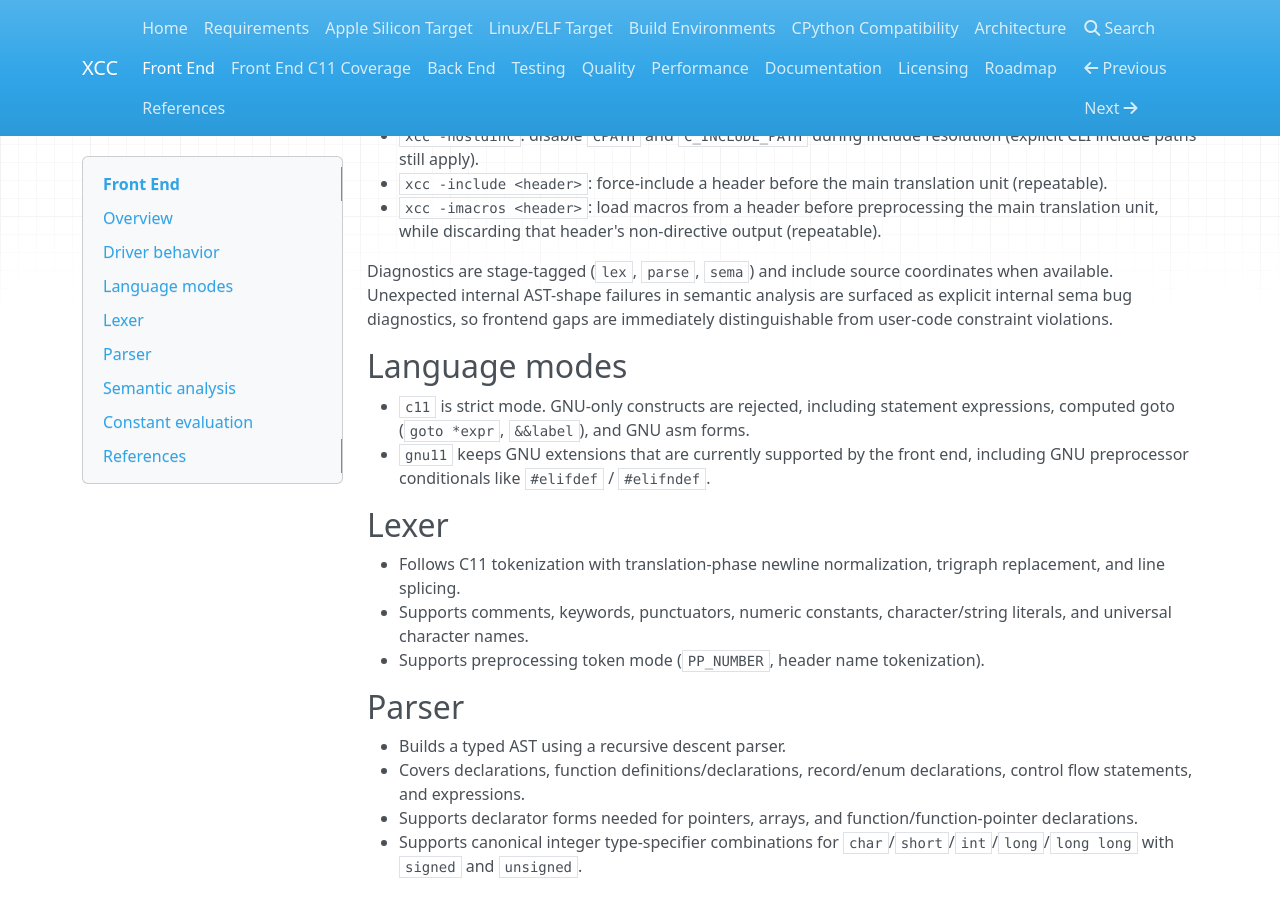
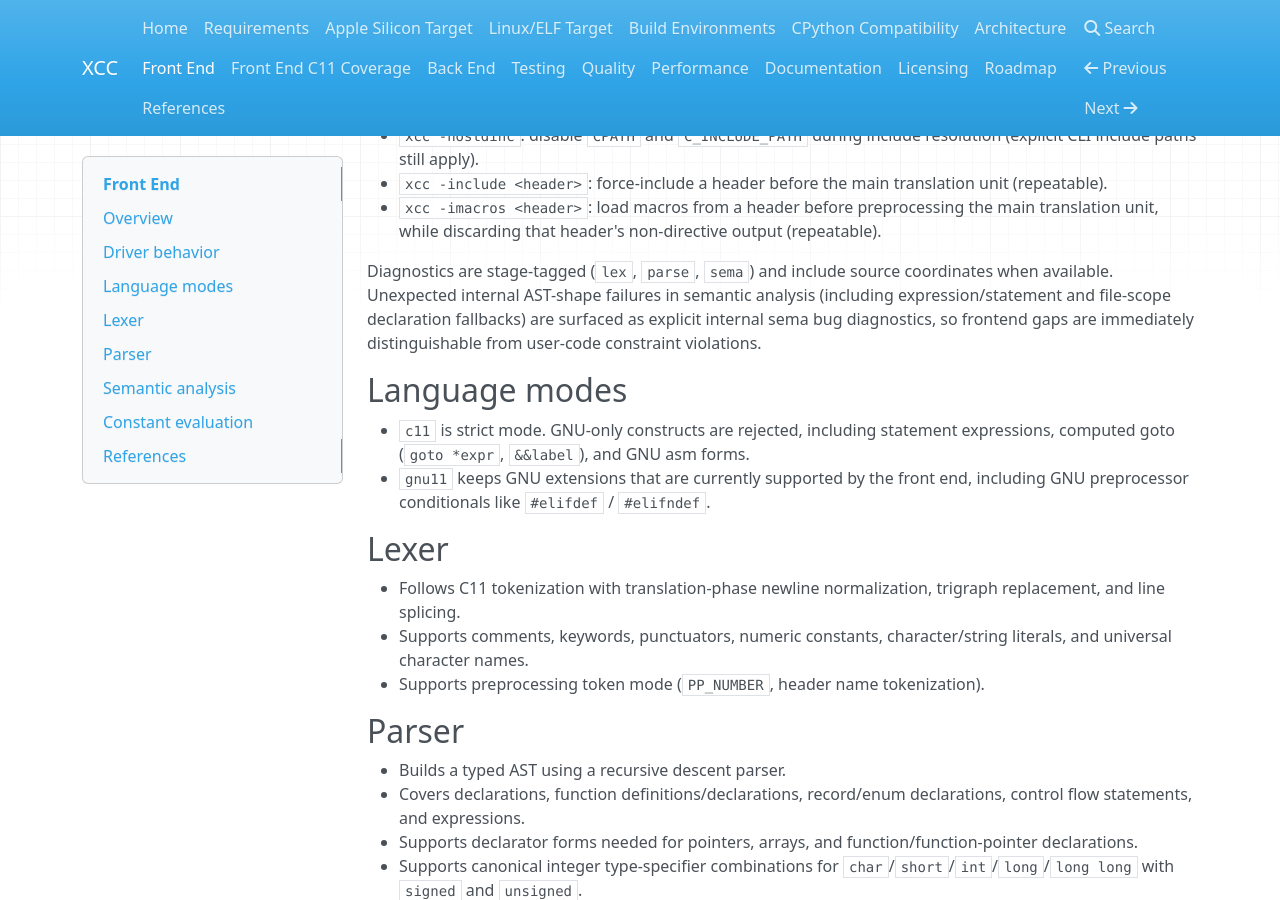
Before and after one commit to tcztzy/xcc, an MkDocs documentation site: the page built from docs/frontend.md, in a window 1280 px wide and 900 px high, scrolled down 608 px. Built offline with MkDocs 1.6.1, drawn with Linux system fonts in a browser that asks for light colours; nearby versions of some CDN libraries.

Commit message:
sema: mark file-scope fallback diagnostics as internal bugs

```diff
--- a/docs/frontend.md
+++ b/docs/frontend.md
@@ -27,7 +27,7 @@ The `xcc` CLI runs the front end and exits non-zero on diagnostics.
 - `xcc -imacros <header>`: load macros from a header before preprocessing the main translation unit, while discarding that header's non-directive output (repeatable).
 
 Diagnostics are stage-tagged (`lex`, `parse`, `sema`) and include source coordinates when available.
-Unexpected internal AST-shape failures in semantic analysis are surfaced as explicit internal sema bug diagnostics, so frontend gaps are immediately distinguishable from user-code constraint violations.
+Unexpected internal AST-shape failures in semantic analysis (including expression/statement and file-scope declaration fallbacks) are surfaced as explicit internal sema bug diagnostics, so frontend gaps are immediately distinguishable from user-code constraint violations.
 
 ## Language modes
 
```
Also changed, not shown: TODO.md (+3 -0 lines), 2 other files.
